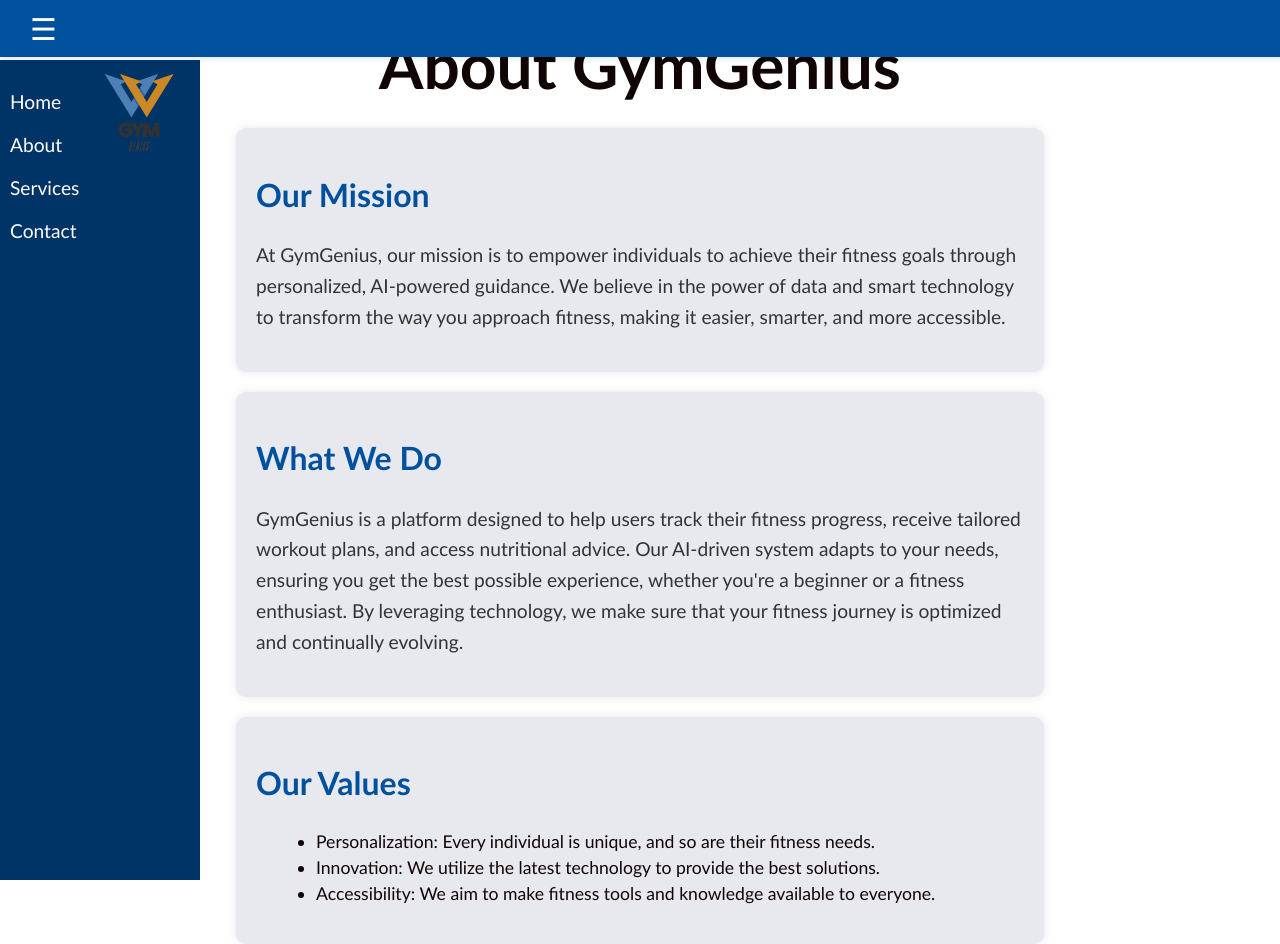
After one commit to nfourari/GymGenius, a Flask app: template templates/Aboutpage.html in a window 1280 px wide. The commit adds this page. Run offline with Flask 3, Linux system fonts and the light colour scheme; the template is opened without the code that fills it, so the values that code supplies are empty.

Commit message:
about page css and html files

```diff
--- /dev/null
+++ b/static/Aboutpage.css
@@ -0,0 +1,118 @@
+/* Global styles */
+body {
+    background-color: #ffffff;
+    color: #110404;
+    font-family: 'Gill Sans', 'Gill Sans MT', Calibri, 'Trebuchet MS', sans-serif;
+    margin: 0;
+    height: 100vh;
+    display: flex;
+    flex-direction: column;
+    align-items: center;
+}
+
+/* Heading styles */
+h1 {
+    font-size: 4rem;
+    color: #110404;
+    text-align: center;
+    margin: 2% 0;
+}
+
+/* About section styles */
+.about-section {
+    width: 60%;
+    background-color: rgba(23, 38, 102, 0.1);
+    padding: 20px;
+    border-radius: 10px;
+    margin-bottom: 20px;
+    box-shadow: 0 0 10px rgba(0, 0, 0, 0.1);
+}
+
+.about-section h2 {
+    font-size: 2rem;
+    color: #00509e;
+}
+
+.about-section p {
+    font-size: 1.2rem;
+    line-height: 1.6;
+    color: #333;
+}
+
+.about-section ul {
+    list-style-type: disc;
+    margin-left: 20px;
+}
+
+.about-section ul li {
+    font-size: 1.1rem;
+    line-height: 1.5;
+}
+
+/* Logo styles */
+.logo {
+    position: absolute;
+    top: 5%;
+    left: 5%;
+}
+
+.logo img {
+    height: 150px;
+    width: auto;
+}
+
+/* Navbar styles */
+.navbar {
+    width: 100%;
+    background-color: #00509e;
+    color: white;
+    position: fixed;
+    top: 0;
+    left: 0;
+    display: flex;
+    justify-content: space-between;
+    align-items: center;
+    padding: 10px;
+    box-shadow: 0 2px 5px rgba(0, 0, 0, 0.1);
+}
+
+.menu-icon {
+    font-size: 30px;
+    cursor: pointer;
+    margin-left: 20px;
+    color: white;
+}
+
+.sidebar {
+    display: flex;
+    flex-direction: column;
+    position: fixed;
+    top: 60px;
+    left: 0;
+    background-color: #003366;
+    width: 200px;
+    height: 100vh;
+    padding-top: 20px;
+}
+
+.sidebar-item {
+    padding: 10px;
+    color: white;
+    text-decoration: none;
+    font-size: 1.2rem;
+}
+
+.sidebar-item:hover {
+    background-color: #00509e;
+}
+
+/* Responsive design */
+@media (max-width: 768px) {
+    .about-section {
+        width: 90%;
+    }
+
+    .logo img {
+        height: 100px;
+    }
+}
--- a/static/gymgeniusai.css
+++ b/static/gymgeniusai.css
@@ -209,7 +209,7 @@
     transform: translate(-50%, -50%); /* Center it by offsetting 50% of its own size */
     opacity: 0.7; /* Make it very transparent so it doesn't distract */
     z-index: 0; /* Ensure it is behind the chat box */
-    width: 1200px; /* Increase width for larger logo */
+    width: 800px; /* Increase width for larger logo */
     max-width: 1200px; /* Adjust max width */
     height: auto; /* Maintain aspect ratio based on width */
     pointer-events: none; /* Prevent it from blocking interaction with other elements */
--- /dev/null
+++ b/templates/Aboutpage.html
@@ -0,0 +1,54 @@
+<!DOCTYPE html>
+<html lang="en">
+<head>
+    <meta charset="UTF-8">
+    <meta name="viewport" content="width=device-width, initial-scale=1.0">
+    <title>GymGenius About</title>
+    <link rel="stylesheet" href="{{ url_for('static', filename='Aboutpage.css') }}">
+</head>
+<body>
+    <h1>About GymGenius</h1>
+
+    <!-- Navigation -->
+    <div class="navbar">
+        <div class="menu-icon" id="menu-icon">&#9776;</div>
+    </div>
+    <div class="sidebar" id="sidebar">
+        <a href="#home" class="sidebar-item">Home</a>
+        <a href="#about" class="sidebar-item">About</a>
+        <a href="#services" class="sidebar-item">Services</a>
+        <a href="#contact" class="sidebar-item">Contact</a>
+    </div>
+
+    <!-- Logo -->
+    <div class="logo">
+        <img src="{{ url_for('static', filename='gymgenius.png') }}" alt="Gym Genius logo" id="gymgenius-logo">
+    </div>
+
+    <!-- Mission Section -->
+    <div class="about-section">
+        <h2>Our Mission</h2>
+        <p>
+            At GymGenius, our mission is to empower individuals to achieve their fitness goals through personalized, AI-powered guidance. We believe in the power of data and smart technology to transform the way you approach fitness, making it easier, smarter, and more accessible.
+        </p>
+    </div>
+
+    <!-- What We Do Section -->
+    <div class="about-section">
+        <h2>What We Do</h2>
+        <p>
+            GymGenius is a platform designed to help users track their fitness progress, receive tailored workout plans, and access nutritional advice. Our AI-driven system adapts to your needs, ensuring you get the best possible experience, whether you're a beginner or a fitness enthusiast. By leveraging technology, we make sure that your fitness journey is optimized and continually evolving.
+        </p>
+    </div>
+
+    <!-- Values Section -->
+    <div class="about-section">
+        <h2>Our Values</h2>
+        <ul>
+            <li>Personalization: Every individual is unique, and so are their fitness needs.</li>
+            <li>Innovation: We utilize the latest technology to provide the best solutions.</li>
+            <li>Accessibility: We aim to make fitness tools and knowledge available to everyone.</li>
+        </ul>
+    </div>
+</body>
+</html>
--- a/templates/gymgeniusai.html
+++ b/templates/gymgeniusai.html
@@ -14,7 +14,7 @@
         <div class="navbar-items">
             <a href="#home" class="navbar-item">Home</a>
             <a href="{{url_for('progresstab')}}" class="navbar-item">Progress</a>
-            <a href="#services" class="navbar-item">Services</a>
+            <a href="{{url_for('Aboutpage')}}" class="navbar-item">About</a>
             <a href="#contact" class="navbar-item">Contact</a>
         </div>
         <button class="logout-btn" id="logoutBtn">Logout</button> <!-- Logout button -->
```
Also changed, not shown: instance/fitness_tracker.db.
